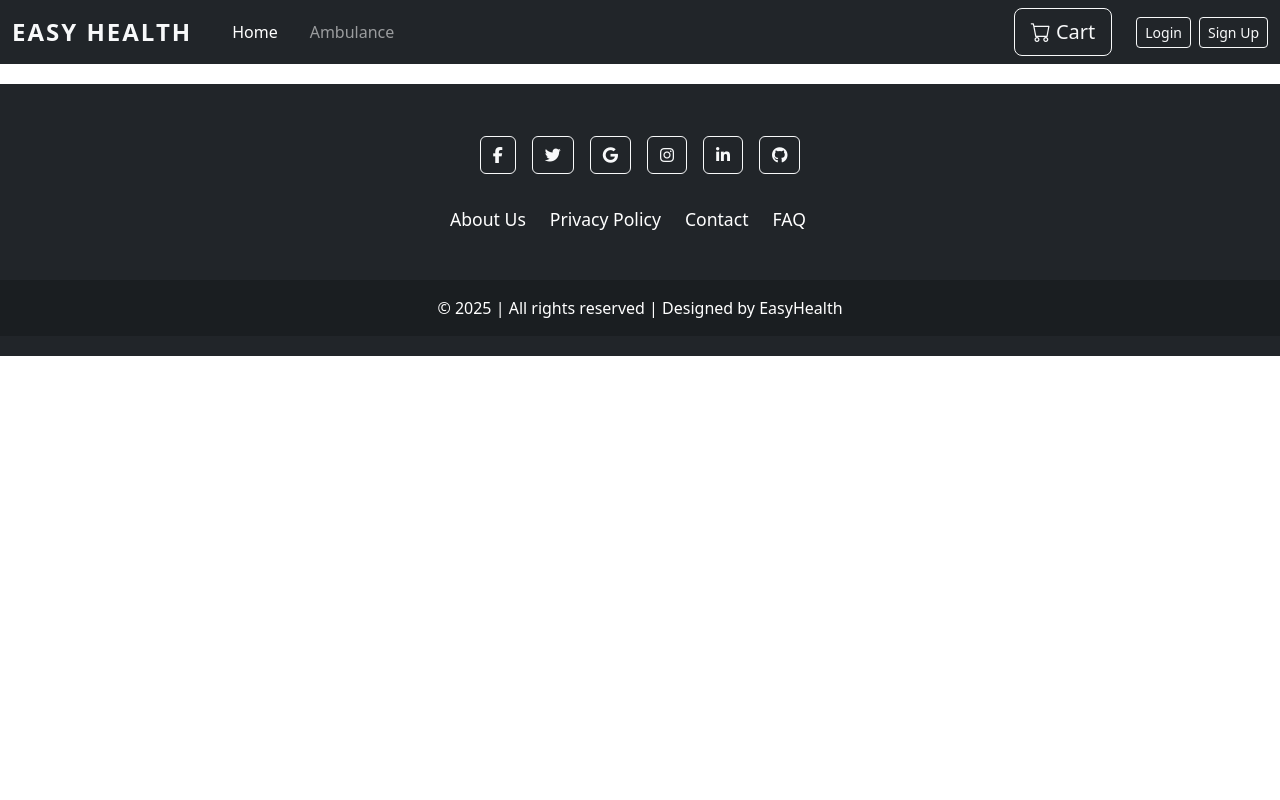
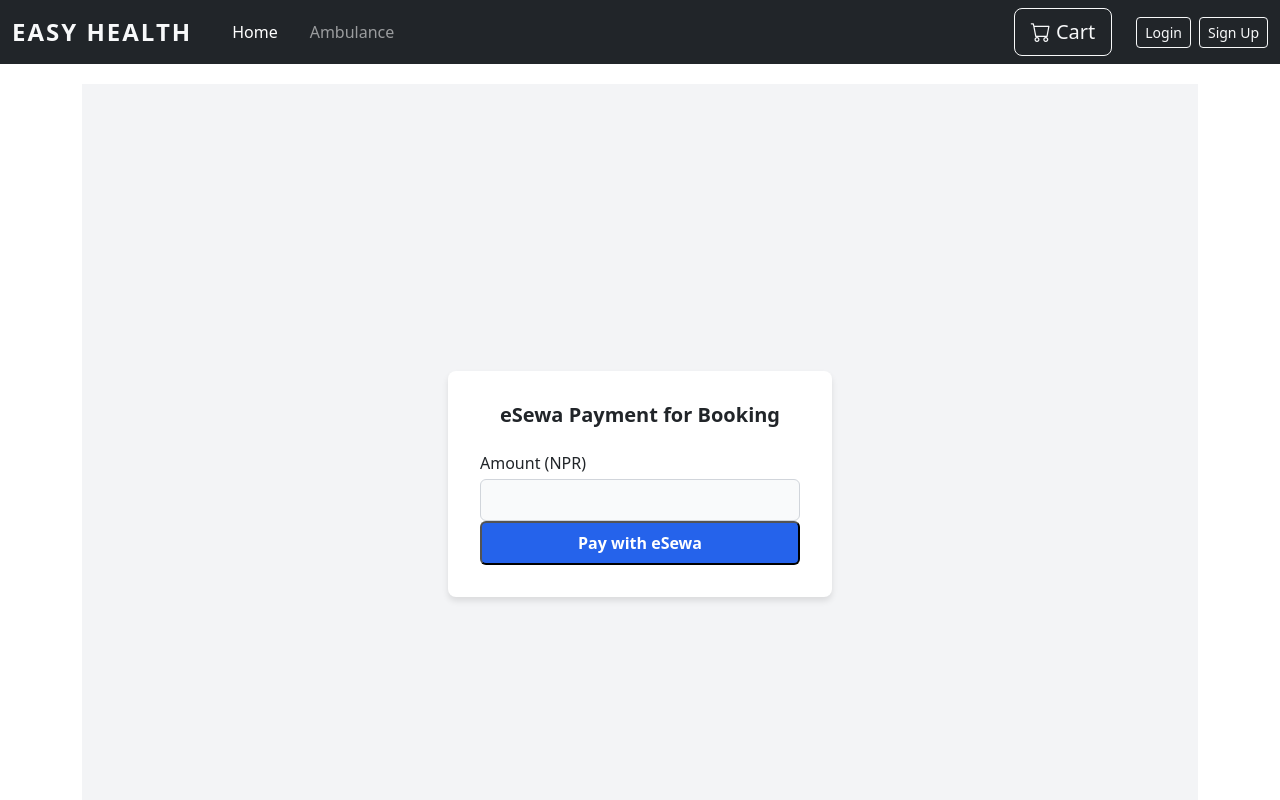
Before and after one commit to amanstha19/frontend_Easy_Health, a React (Vite) app in the folder frontend_easyhealth/: page /#/booking-payment/1/1 in a window 1280 px wide. Shown: the top 800 px of the page. Built offline with nearby package versions, Linux system fonts and the light colour scheme; no server answers; the HTML template or start-up script is replaced by a standard one.

Commit message:
booking payment

```diff
--- a/frontend_easyhealth/src/App.jsx
+++ b/frontend_easyhealth/src/App.jsx
@@ -27,7 +27,7 @@ import Payment from './components/screens/Payment';
 import PaymentVerification from './components/screens/PaymentVerification';
 
 import PaymentSuccess from './components/screens/PaymentSuccess';
-
+import BookingPayment from './components/screens/BookingPayment';
 function App() {
   useEffect(() => {
     testAPI();
@@ -66,9 +66,11 @@ function App() {
                 path="/payment/:orderId/:totalPrice"
                 element={<Payment />}
               />
-
+             <Route path="/booking-payment/:bookingId/:amount" element={<BookingPayment />} />
               <Route path="/payment/verification" element={<PaymentVerification />} />
               <Route path="/payment-success" component={PaymentSuccess} />
+
+
             </Routes>
           </Container>
           <Footer />
--- /dev/null
+++ b/frontend_easyhealth/src/components/screens/BookingPayment.jsx
@@ -0,0 +1,211 @@
+import React, { useState, useEffect } from 'react';
+import axios from 'axios';
+import { useNavigate, useLocation } from 'react-router-dom';
+import { Loader2 } from 'lucide-react';
+
+const BookingPayment = ({ bookingId, initialAmount }) => {
+    const [amount, setAmount] = useState(initialAmount || ''); // Allows for dynamic or manual input
+    const [loading, setLoading] = useState(false);
+    const [error, setError] = useState(null);
+    const [transactionUuid, setTransactionUuid] = useState(null);
+    const [paymentStatus, setPaymentStatus] = useState(null);
+    const [paymentMessage, setPaymentMessage] = useState('');
+
+    const navigate = useNavigate();
+    const location = useLocation();
+
+    useEffect(() => {
+        const uuid = `BOOK-${Date.now()}-${Math.random().toString(36).substr(2, 9)}`;
+        setTransactionUuid(uuid);
+
+        const params = new URLSearchParams(location.search);
+        const encodedData = params.get('data');
+        if (encodedData) {
+            handlePaymentCallback(encodedData);
+        }
+    }, [location.search]);
+
+    const handlePaymentCallback = async (encodedData) => {
+        setLoading(true);
+        try {
+            const response = await axios.get('/api/booking-payment/', {
+                params: { data: encodedData }
+            });
+
+            if (response.data.status === 'success') {
+                setPaymentStatus('success');
+                setPaymentMessage('Payment successful! Redirecting to booking confirmation...');
+
+                setTimeout(() => {
+                    navigate(`/booking-success/${bookingId}`);
+                }, 3000);
+            } else {
+                throw new Error(response.data.message || 'Payment verification failed');
+            }
+        } catch (error) {
+            setPaymentStatus('failure');
+            setPaymentMessage(error.response?.data?.message || 'Payment verification failed. Please try again.');
+            setTimeout(() => {
+                navigate('/booking-failed');
+            }, 3000);
+        } finally {
+            setLoading(false);
+        }
+    };
+
+    const handleSubmit = async (e) => {
+        e.preventDefault();
+        setError(null);
+        setLoading(true);
+
+        try {
+            const formData = {
+                booking_id: bookingId,
+                amount: Number(amount),
+                transaction_uuid: transactionUuid
+            };
+
+            const response = await axios.post('/api/booking-payment/', formData);
+
+            const form = document.createElement('form');
+            form.method = 'POST';
+            form.action = 'https://rc-epay.esewa.com.np/api/epay/main/v2/form';
+
+            Object.entries(response.data).forEach(([key, value]) => {
+                const input = document.createElement('input');
+                input.type = 'hidden';
+                input.name = key;
+                input.value = value;
+                form.appendChild(input);
+            });
+
+            document.body.appendChild(form);
+            form.submit();
+        } catch (error) {
+            setError(error.response?.data?.message || 'Payment initialization failed');
+            setLoading(false);
+        }
+    };
+
+    // Inline styles object
+    const styles = {
+        container: {
+            display: 'flex',
+            justifyContent: 'center',
+            alignItems: 'center',
+            minHeight: '100vh',
+            backgroundColor: '#f3f4f6'
+        },
+        card: {
+            backgroundColor: 'white',
+            padding: '2rem',
+            borderRadius: '0.5rem',
+            boxShadow: '0 4px 6px rgba(0, 0, 0, 0.1)',
+            width: '24rem'
+        },
+        heading: {
+            fontSize: '1.25rem',
+            fontWeight: 'bold',
+            textAlign: 'center',
+            marginBottom: '1.5rem'
+        },
+        errorMessage: {
+            backgroundColor: '#fee2e2',
+            color: '#ef4444',
+            padding: '0.75rem',
+            borderRadius: '0.375rem',
+            marginBottom: '1rem',
+            textAlign: 'center'
+        },
+        input: {
+            width: '100%',
+            padding: '0.5rem',
+            borderRadius: '0.375rem',
+            backgroundColor: '#f9fafb',
+            border: '1px solid #d1d5db'
+        },
+        button: {
+            width: '100%',
+            padding: '0.5rem 1rem',
+            backgroundColor: '#2563eb',
+            color: 'white',
+            fontWeight: '600',
+            borderRadius: '0.375rem',
+            display: 'flex',
+            justifyContent: 'center',
+            alignItems: 'center',
+            cursor: 'pointer',
+            outline: 'none',
+            transition: 'background-color 0.3s',
+        },
+        buttonDisabled: {
+            opacity: '0.5',
+            cursor: 'not-allowed'
+        },
+        statusMessage: {
+            marginTop: '1rem',
+            textAlign: 'center'
+        },
+        success: {
+            color: '#10b981'
+        },
+        failure: {
+            color: '#ef4444'
+        }
+    };
+
+    return (
+        <div style={styles.container}>
+            <div style={styles.card}>
+                <h2 style={styles.heading}>eSewa Payment for Booking</h2>
+
+                {error && (
+                    <div style={styles.errorMessage}>
+                        {error}
+                    </div>
+                )}
+
+                <form onSubmit={handleSubmit} className="space-y-4">
+                    <div>
+                        <label className="block text-sm font-medium mb-1">Amount (NPR)</label>
+                        <input
+                            type="number"
+                            value={amount}
+                            onChange={(e) => setAmount(e.target.value)}
+                            style={styles.input}
+                            required
+                        />
+                    </div>
+
+                    <button
+                        type="submit"
+                        disabled={loading}
+                        style={{ ...styles.button, ...(loading && styles.buttonDisabled) }}
+                    >
+                        {loading ? (
+                            <>
+                                <Loader2 className="mr-2 h-4 w-4 animate-spin" />
+                                Processing...
+                            </>
+                        ) : (
+                            'Pay with eSewa'
+                        )}
+                    </button>
+                </form>
+
+                {paymentStatus && (
+                    <div
+                        style={{
+                            ...styles.statusMessage,
+                            ...(paymentStatus === 'success' ? styles.success : styles.failure)
+                        }}
+                    >
+                        {paymentMessage}
+                    </div>
+                )}
+            </div>
+        </div>
+    );
+};
+
+export default BookingPayment;
--- a/frontend_easyhealth/src/components/screens/LabTestBookingPage.jsx
+++ b/frontend_easyhealth/src/components/screens/LabTestBookingPage.jsx
@@ -1,9 +1,8 @@
 import React, { useState, useEffect } from 'react';
-import { useNavigate } from 'react-router-dom';
 import { Container, Form, Button, Alert, Card } from 'react-bootstrap';
 import axios from 'axios';
+import BookingPayment from './BookingPayment'; // Import your payment component
 
-// Utility to get the CSRF token
 const getCookie = (name) => {
   let cookieValue = null;
   if (document.cookie && document.cookie !== '') {
@@ -44,6 +43,8 @@ const LabTestBookingPage = () => {
   const [success, setSuccess] = useState(false);
   const [bookingStatus, setBookingStatus] = useState(null);
   const [reports, setReports] = useState([]);
+  const [showPayment, setShowPayment] = useState(false);
+  const [bookingId, setBookingId] = useState(null);
 
   const api = axios.create({
     headers: {
@@ -71,14 +72,10 @@ const LabTestBookingPage = () => {
       ...prev,
       [name]: type === 'checkbox' ? checked : value
     }));
-  };
 
-  const handleStatusCheckChange = (e) => {
-    const { name, value } = e.target;
-    setStatusCheck((prev) => ({
-      ...prev,
-      [name]: value
-    }));
+    if (name === 'email' || name === 'mobile_number') {
+      setStatusCheck({ ...statusCheck, [name]: value });
+    }
   };
 
   const handleSubmit = async (e) => {
@@ -93,19 +90,10 @@ const LabTestBookingPage = () => {
     delete submitData.agreedToTerms;
 
     try {
-      await api.post('/api/bookings/', submitData);
+      const response = await api.post('/api/bookings/', submitData);
       setSuccess(true);
-      setFormData({
-        name: '',
-        mobile_number: '',
-        email: '',
-        service: '',
-        booking_date: '',
-        appointment_time: '',
-        address: '',
-        notes: '',
-        agreedToTerms: false
-      });
+      setBookingId(response.data.id);
+      setShowPayment(true); // Show payment option after booking
     } catch (err) {
       if (err.response?.data?.error === 'This time slot is already booked') {
         setError('The selected time slot is already booked. Please choose another time.');
@@ -117,20 +105,21 @@ const LabTestBookingPage = () => {
     }
   };
 
-  const checkStatus = async (e) => {
+  const handleStatusCheck = async (e) => {
     e.preventDefault();
     setLoading(true);
     setError(null);
-    setBookingStatus(null);
-    setReports([]);
 
     try {
-      const response = await api.post('/api/bookings/status/', statusCheck);
-      const { booking, reports } = response.data;
-      setBookingStatus(booking);
-      setReports(reports);
+      const response = await api.get(`/api/bookings/status?email=${statusCheck.email}&mobile_number=${statusCheck.mobile_number}`);
+      if (response.data.status === 'no booking') {
+        setBookingStatus('No booking found with the provided information.');
+      } else {
+        setBookingStatus(response.data);
+        setReports(response.data.reports); // Assuming response includes reports
+      }
     } catch (err) {
-      setError(err.response?.data?.error || 'Failed to fetch booking status');
+      setError('Failed to check status');
     } finally {
       setLoading(false);
     }
@@ -206,7 +195,7 @@ const LabTestBookingPage = () => {
                 <option value="">Select a service</option>
                 {services.map((service) => (
                   <option key={service.id} value={service.id}>
-                    {service.name}
+                    {service.name} - ${service.price}
                   </option>
                 ))}
               </Form.Control>
@@ -246,17 +235,6 @@ const LabTestBookingPage = () => {
             </Form.Group>
 
             <Form.Group className="mb-3">
-              <Form.Label>Additional Notes</Form.Label>
-              <Form.Control
-                as="textarea"
-                name="notes"
-                value={formData.notes}
-                onChange={handleChange}
-                rows={3}
-              />
-            </Form.Group>
-
-            <Form.Group className="mb-3">
               <Form.Check
                 type="checkbox"
                 label="I agree to the terms and conditions"
@@ -275,19 +253,28 @@ const LabTestBookingPage = () => {
               {loading ? 'Submitting...' : 'Book Appointment'}
             </Button>
           </Form>
+
+          {/* Payment Component */}
+          {showPayment && bookingId && (
+            <BookingPayment
+              bookingId={bookingId}
+              amount={services.find(s => s.id === parseInt(formData.service))?.price || 0}
+            />
+          )}
         </>
       ) : (
         <>
           <h2 className="text-center mb-4">Check Appointment Status</h2>
           {error && <Alert variant="danger">{error}</Alert>}
-          <Form onSubmit={checkStatus} className="mb-4">
+          {bookingStatus && <Alert variant="info">{bookingStatus}</Alert>}
+          <Form onSubmit={handleStatusCheck}>
             <Form.Group className="mb-3">
               <Form.Label>Email</Form.Label>
               <Form.Control
                 type="email"
                 name="email"
                 value={statusCheck.email}
-                onChange={handleStatusCheckChange}
+                onChange={handleChange}
                 required
               />
             </Form.Group>
@@ -298,32 +285,30 @@ const LabTestBookingPage = () => {
                 type="text"
                 name="mobile_number"
                 value={statusCheck.mobile_number}
-                onChange={handleStatusCheckChange}
+                onChange={handleChange}
                 required
               />
             </Form.Group>
 
-            <Button variant="primary" type="submit" disabled={loading}>
+            <Button
+              variant="primary"
+              type="submit"
+              disabled={loading}
+            >
               {loading ? 'Checking...' : 'Check Status'}
             </Button>
           </Form>
 
-          {bookingStatus && <Card>
-            <Card.Body>
-              <h5>Status: {bookingStatus.status}</h5>
-              <p>Booked Date: {bookingStatus.booking_date}</p>
-            </Card.Body>
-          </Card>}
-
+          {/* Display reports */}
           {reports.length > 0 && (
-            <div>
-              <h3>Reports</h3>
-              <ul>
+            <Card className="mt-4">
+              <Card.Header>Reports</Card.Header>
+              <Card.Body>
                 {reports.map((report, index) => (
-                  <li key={index}>{report.name}</li>
+                  <p key={index}>{report}</p>
                 ))}
-              </ul>
-            </div>
+              </Card.Body>
+            </Card>
           )}
         </>
       )}
```
Also changed, not shown: frontend_easyhealth/src/components/screens/profile.jsx (+35 -7 lines).
